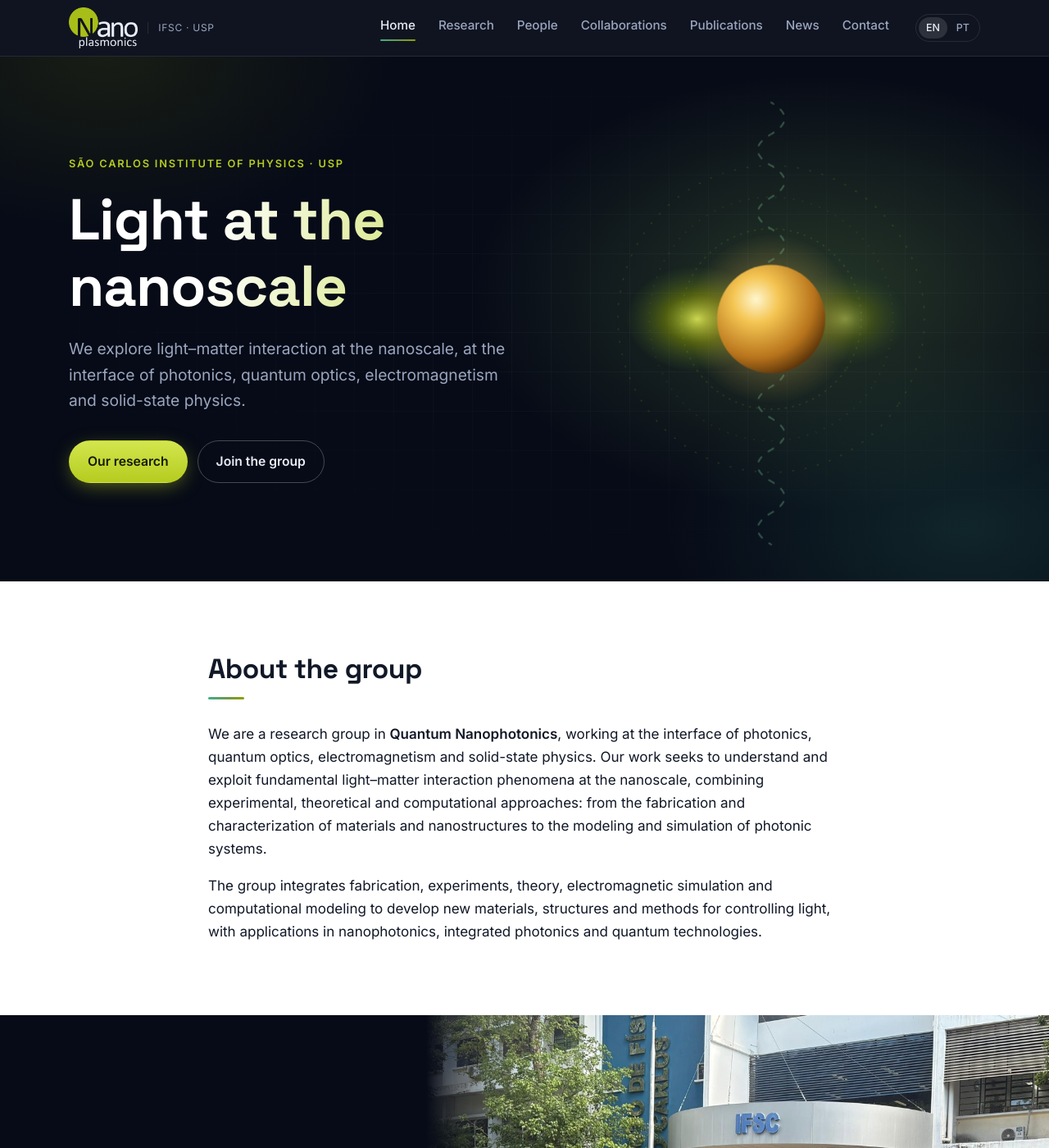
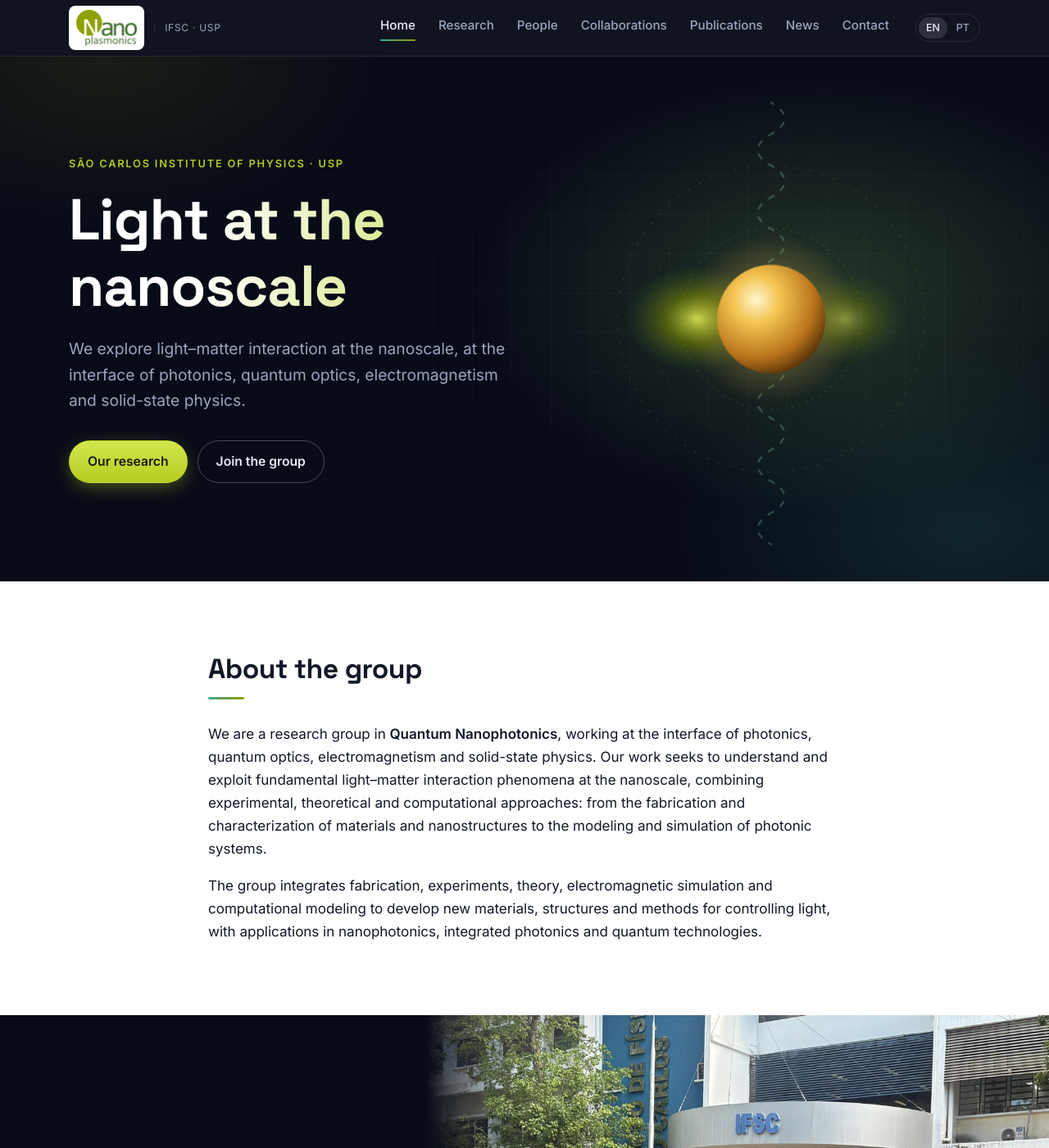
Before and after one commit to Nanoplasmonics-IFSC-USP/Nanoplasmonics-IFSC-USP.github.io, a Jekyll site: the page built from index.md, in a window 1280 px wide and 1400 px high. Shown: the whole window at 82% size. Built offline with Jekyll 4.4.1, drawn with Linux system fonts in a browser that asks for light colours.

Commit message:
Header: original logo on a white badge

```diff
--- a/_config.yml
+++ b/_config.yml
@@ -4,7 +4,7 @@
 title: Nanoplasmonics Group
 institution: Instituto de Física de São Carlos — Universidade de São Paulo
 institution_short: IFSC · USP
-logo: /assets/img/logo-light.png               # light version for the dark top bar (dark version: /assets/img/logo.png)
+logo: /assets/img/logo.png                     # original logo, shown on a white badge in the dark top bar
 url: "https://nanoplasmonics-ifsc-usp.github.io"
 baseurl: ""
 
--- a/assets/css/style.css
+++ b/assets/css/style.css
@@ -96,7 +96,7 @@ p { margin: 0 0 1em; }
   background: radial-gradient(circle at 36% 32%, #fff6cf, var(--gold) 35%, #8a5210 100%);
   box-shadow: -10px 0 14px -2px rgba(106, 154, 79, 0.55), 10px 0 14px -2px rgba(106, 154, 79, 0.55);
 }
-.brand-logo { height: 50px; width: auto; flex: none; }
+.brand-logo { height: 54px; width: auto; flex: none; background: #fff; padding: 5px 9px; border-radius: 8px; box-sizing: border-box; }
 .brand-logo + .brand-text { padding-left: 12px; border-left: 1px solid var(--night-line); }
 .brand-text { display: flex; flex-direction: column; line-height: 1.15; }
 .brand-name { font-family: var(--font-head); font-weight: 600; font-size: 1.02rem; }
```
